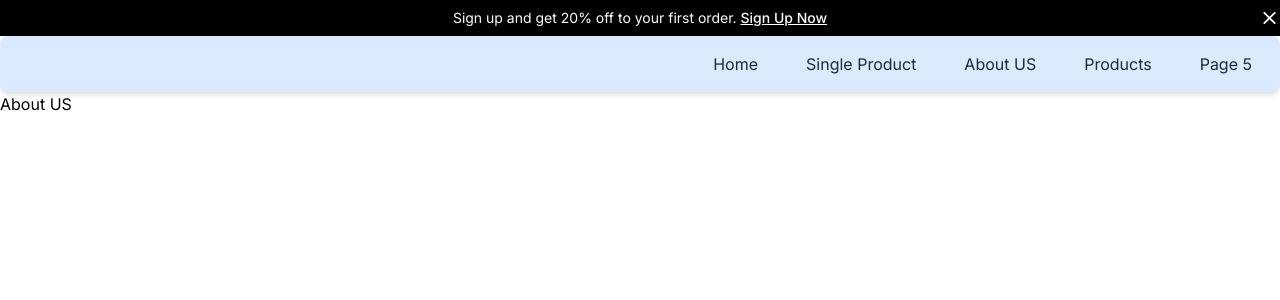
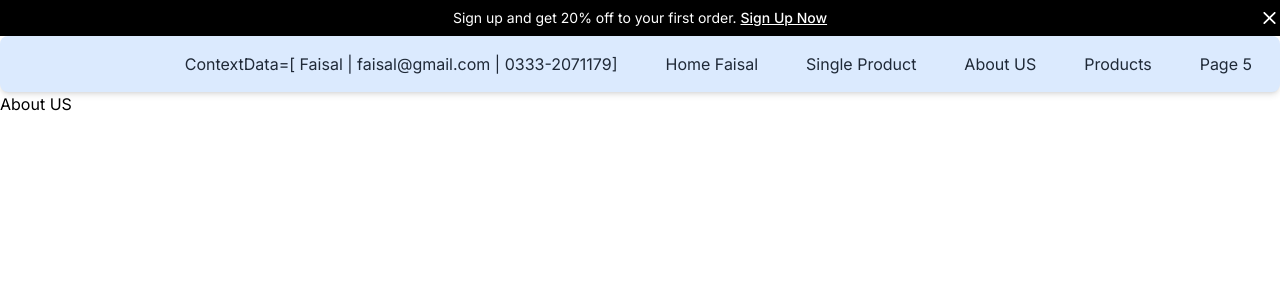
Before and after one commit to mfaisal-kodevglobal/nextjs-ecommerce, a Next.js app: page /about2 in a window 1280 px wide. Shown: the top 300 px of the page. Built offline with nearby package versions, Linux system fonts and the light colour scheme.

Commit message:
Context API is added

```diff
--- a/src/app/about3/page.js
+++ b/src/app/about3/page.js
@@ -1,6 +1,7 @@
 'use client';
 import { useState, useEffect } from 'react';
 import Link from 'next/link';
+
 
 export default function About3() {
   const [products, setProducts] = useState([]);
--- /dev/null
+++ b/src/app/components/Context/RootContext.tsx
@@ -0,0 +1,35 @@
+'use client'
+import React, { useContext,createContext, ReactNode } from 'react';
+
+// Define the user data type
+type UserData = {
+    name: string;
+    email: string;
+    phone: string;
+  };
+
+// Define user data
+const userData = {
+  name: "Faisal",
+  email: "faisal@gmail.com",
+  phone: "0333-2071179"
+};
+
+// Create the context with a default value (userData)
+const DataContext = createContext(userData);
+
+// RootContext component that wraps children with the DataContext.Provider
+export const RootContext = ({ children }: { children: ReactNode }) => {
+  return (
+    <DataContext.Provider value={userData}>
+      {children}
+    </DataContext.Provider>
+  );
+};
+
+
+
+// Custom hook to access the user data from context
+export const useContextData = (): UserData | undefined => {
+    return useContext(DataContext);
+  };
--- /dev/null
+++ b/src/app/components/Context/UserContext.tsx
@@ -0,0 +1,36 @@
+"use client"
+// context/UserContext.tsx
+import { createContext, useContext, ReactNode } from 'react';
+
+// Define the user data type
+type UserData = {
+  name: string;
+  email: string;
+  phone: string;
+};
+
+// Create the context with a default value of undefined
+const UserContext = createContext<UserData | undefined>(undefined);
+
+// Create the UserProvider component to wrap the app and provide user data
+export const UserProvider = ({ children }: { children: ReactNode }) => {
+  const userData: UserData = {
+    name: 'Faisal',
+    email: 'faisal@abc.com',
+    phone: '0333-2071179'
+  };
+
+    // Log the user data here for debugging
+    console.log("User Data from Context:", userData);
+
+  return <UserContext.Provider value={userData}>{children}</UserContext.Provider>;
+};
+
+// Custom hook to access the user data from context
+export const useUserData = (): UserData => {
+  const context = useContext(UserContext);
+  if (!context) {
+    throw new Error('useUserData must be used within a UserProvider');
+  }
+  return context;
+};
--- a/src/app/components/layout/Navbar/TopNavbar/index.tsx
+++ b/src/app/components/layout/Navbar/TopNavbar/index.tsx
@@ -1,12 +1,33 @@
+'use client'
+import { useContextData } from "@/app/components/Context/RootContext"
 import Link from "next/link"
 
 export default function Navbar() {
+  const contextData = useContextData();
+
+  // Check if contextData is available before using it
+  if (!contextData) {
+    return (
+      <div>
+        <p>Loading...</p> {/* Fallback UI while context data is not available */}
+      </div>
+    );
+  }
+
+  console.log('contextData->', contextData);
+
   return (
     <>
       <nav className="flex justify-end items-center space-x-6 text-gray-800 dark:text-white bg-blue-100 p-4 shadow-md rounded-lg">
+      <span>
+          <Link href="/" className="hover:text-indigo-500 transition-all duration-300 ease-in-out px-3 py-2 rounded-md">
+            ContextData=[ {contextData.name} | {contextData.email} | {contextData.phone}]
+          </Link>
+        </span>
+
         <span>
           <Link href="/" className="hover:text-indigo-500 transition-all duration-300 ease-in-out px-3 py-2 rounded-md">
-            Home
+            Home {contextData.name}
           </Link>
         </span>
 
@@ -35,5 +56,5 @@ export default function Navbar() {
         </span>
       </nav>
     </>
-  )
+  );
 }
--- a/src/app/components/navebar/navbar.tsx
+++ b/src/app/components/navebar/navbar.tsx
@@ -15,6 +15,8 @@ import Tooltip from '@mui/material/Tooltip';
 // import Settings from '@mui/icons-material/Settings';
 // import Logout from '@mui/icons-material/Logout';
 
+
+
 export default function Navbar() {
   const [anchorEl, setAnchorEl] = React.useState<null | HTMLElement>(null);
   const open = Boolean(anchorEl);
@@ -25,7 +27,10 @@ export default function Navbar() {
     setAnchorEl(null);
   };
 
+
+
   return (
+
     <div>
        <div className="justify-items-end ">
        {/* <nav className="flex space-x-4 text-gray-800 dark:text-white">
--- a/src/app/layout.tsx
+++ b/src/app/layout.tsx
@@ -1,15 +1,17 @@
-
-import type { Metadata } from 'next'
+// import type { Metadata } from 'next'
 import { Inter } from 'next/font/google'
 import './globals.css'
 import TopBanner  from './components/layout/Banner/TopBanner'
 import Navbar from './components/layout/Navbar/TopNavbar'
+import { RootContext } from './components/Context/RootContext'
+
 const inter = Inter({ subsets: ['latin'] })
 
-export const metadata: Metadata = {
-  title: 'Create Next App',
-  description: 'Generated by create next app',
-}
+
+// export const metadata: Metadata = {
+//   title: 'Create Next App',
+//   description: 'Generated by create next app',
+// }
 
 export default function RootLayout({
   children,
@@ -19,9 +21,12 @@ export default function RootLayout({
   return (
     <html lang="en">
       <body className={inter.className}>
+       <RootContext>
         <TopBanner />
         <Navbar/>
-        {children}</body>
+        {children}
+        </RootContext>
+        </body>
     </html>
   )
 }
```
